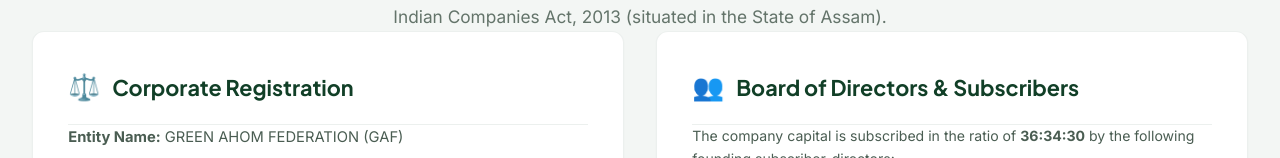
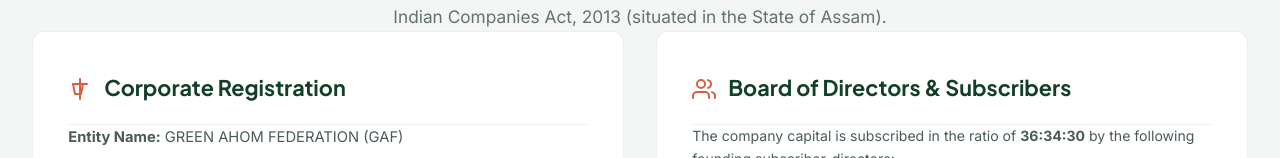
Before and after one commit to asifdanziang1/Green-Ahom-, a React (Vite) app: page /reports in a window 1280 px wide. Shown: the part 778-936 px from the top of the page. Built offline with nearby package versions, Linux system fonts and the light colour scheme; no server answers.

Commit message:
style: visual audit upgrades, emoji purge, and geometry standardization

```diff
--- a/src/pages/AnnualReports.jsx
+++ b/src/pages/AnnualReports.jsx
@@ -100,7 +100,13 @@
           <div className="grid-responsive governance-grid mt-5">
             <div className="glass-card gov-card">
               <div className="gov-header">
-                <span className="gov-icon">⚖️</span>
+                <span className="gov-icon">
+                  <svg width="24" height="24" viewBox="0 0 24 24" fill="none" stroke="var(--gold)" strokeWidth="2" strokeLinecap="round" strokeLinejoin="round" style={{ display: 'inline-block', verticalAlign: 'middle' }}>
+                    <line x1="12" y1="2" x2="12" y2="22" />
+                    <line x1="5" y1="7" x2="19" y2="7" />
+                    <path d="M5 7l2 10h6l2-10" />
+                  </svg>
+                </span>
                 <h3>Corporate Registration</h3>
               </div>
               <div className="gov-body mt-3">
@@ -117,7 +123,14 @@
 
             <div className="glass-card gov-card">
               <div className="gov-header">
-                <span className="gov-icon">👥</span>
+                <span className="gov-icon">
+                  <svg width="24" height="24" viewBox="0 0 24 24" fill="none" stroke="var(--gold)" strokeWidth="2" strokeLinecap="round" strokeLinejoin="round" style={{ display: 'inline-block', verticalAlign: 'middle' }}>
+                    <path d="M17 21v-2a4 4 0 0 0-4-4H5a4 4 0 0 0-4 4v2" />
+                    <circle cx="9" cy="7" r="4" />
+                    <path d="M23 21v-2a4 4 0 0 0-3-3.87" />
+                    <path d="M16 3.13a4 4 0 0 1 0 7.75" />
+                  </svg>
+                </span>
                 <h3>Board of Directors &amp; Subscribers</h3>
               </div>
               <div className="gov-body mt-3">
--- a/src/pages/Home.jsx
+++ b/src/pages/Home.jsx
@@ -349,7 +349,7 @@
 
         .initiative-card {
           position: relative;
-          border-radius: 12px;
+          border-radius: var(--radius-md);
           overflow: hidden;
           min-height: 420px;
           display: flex;
@@ -411,7 +411,7 @@
           background: rgba(217, 95, 67, 0.9);
           color: white;
           padding: 4px 12px;
-          border-radius: 4px;
+          border-radius: var(--radius-sm);
           font-size: 0.75rem;
           font-weight: 700;
           letter-spacing: 1px;
@@ -465,7 +465,7 @@
           border-left: 3px solid var(--gold);
           padding: 24px;
           margin: 32px 0;
-          border-radius: 0 8px 8px 0;
+          border-radius: 0 var(--radius-sm) var(--radius-sm) 0;
         }
 
         .highlight-quote p {
@@ -485,7 +485,7 @@
 
         .visual-card-premium {
           position: relative;
-          border-radius: 16px;
+          border-radius: var(--radius-lg);
           overflow: hidden;
           background: linear-gradient(135deg, rgba(255,255,255,0.1) 0%, rgba(255,255,255,0.02) 100%);
           border: 1px solid rgba(255,255,255,0.1);
@@ -510,7 +510,7 @@
 
         /* CTA BANNER */
         .cta-banner-section {
-          padding: 100px 0;
+          padding: clamp(4.5rem, 7vw, 6rem) 0;
           background: linear-gradient(135deg, rgba(17, 63, 39, 0.9) 0%, rgba(17, 63, 39, 0.95) 100%),
                       url('/extracted_images/ANNUAL_REPORT_2024-2025_p1_img1.jpg') center/cover fixed;
           position: relative;
@@ -518,7 +518,7 @@
 
         .cta-box-inner {
           box-shadow: 0 20px 40px rgba(0,0,0,0.15) !important;
-          border-radius: 16px;
+          border-radius: var(--radius-lg);
           border: 1px solid rgba(17, 63, 39, 0.1);
         }
 
--- a/src/pages/OurWork.jsx
+++ b/src/pages/OurWork.jsx
@@ -170,7 +170,13 @@
 
                   <div className="proj-body-inner">
                     <h3>{project.title}</h3>
-                    <p className="proj-location-badge">📍 {project.location}</p>
+                    <p className="proj-location-badge">
+                      <svg width="12" height="12" viewBox="0 0 24 24" fill="none" stroke="currentColor" strokeWidth="2.5" strokeLinecap="round" strokeLinejoin="round" style={{ display: 'inline-block', marginRight: '4px', verticalAlign: 'middle' }}>
+                        <path d="M21 10c0 7-9 13-9 13s-9-6-9-13a9 9 0 0 1 18 0z" />
+                        <circle cx="12" cy="10" r="3" />
+                      </svg>
+                      <span style={{ verticalAlign: 'middle' }}>{project.location}</span>
+                    </p>
                     <p style={{ marginTop: '10px' }}>{project.desc}</p>
 
                     <div className="proj-progress-section mt-3">
```
